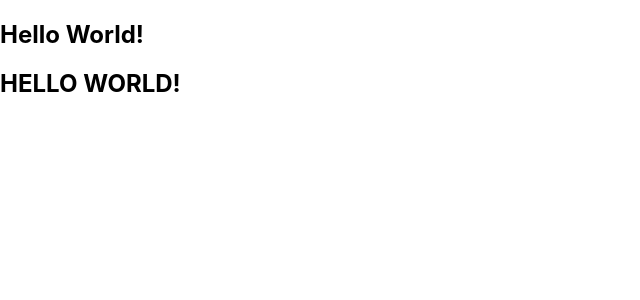
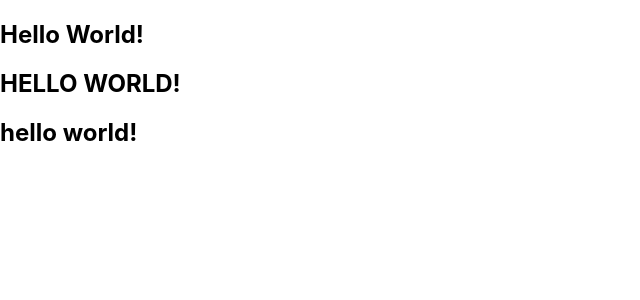
Before and after one commit to GuilhermeMacedo21/Treino-ACCT, a React (Create React App) app in the folder introducao-ao-react/: page / in a window 1280 px wide. Shown: the top 300 px of the page, without its empty margins (0-640 px from the left). Built offline with nearby package versions, Linux system fonts and the light colour scheme.

Commit message:
3 Hello World - Lower Case

```diff
--- a/introducao-ao-react/src/App.js
+++ b/introducao-ao-react/src/App.js
@@ -8,6 +8,7 @@ function App() {
     <>
     <h2>{helloWorld}</h2>
     <h2>{helloWorld.toUpperCase()}</h2>
+    <h2>{helloWorld.toLowerCase()}</h2>
     </>
   );
 }
```
